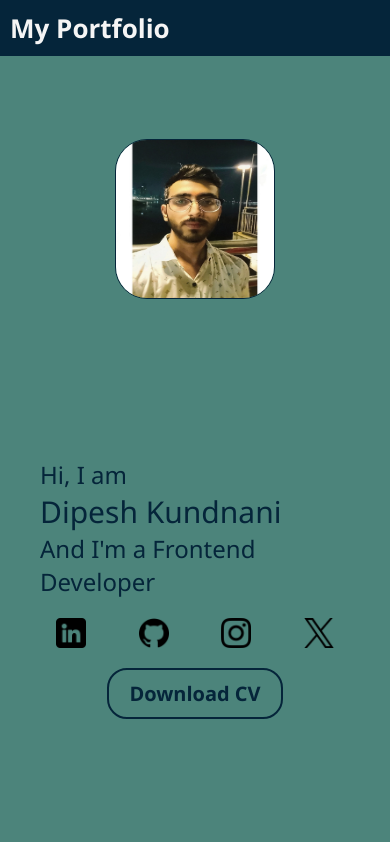
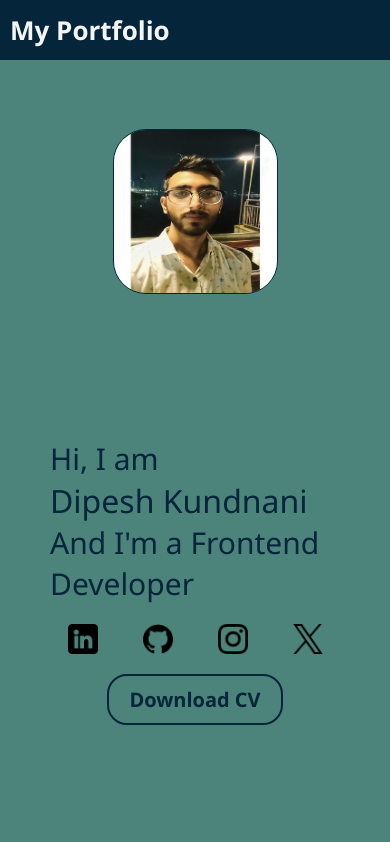
Before and after one commit to dipeshkundnani/Dipesh-Portfolio-Website, a plain HTML site: page index.html in a window 390 px wide. Shown: the top 842 px of the page. Drawn offline with nearby package versions, Linux system fonts and the light colour scheme.

Commit message:
responsive code enhanced

```diff
--- a/index.html
+++ b/index.html
@@ -39,9 +39,11 @@
 
         <div id="right">
             <div id="intro">
-                <h3>Hi, I am </h3>
-                <span>Dipesh Kundnani</span>
-                <h3>And I'm a Frontend Developer</h3>
+                <div id="introtext">
+                  <h3>Hi, I am </h3>
+                  <span>Dipesh Kundnani</span>
+                  <h3>And I'm a Frontend Developer</h3>
+                </div>
                 <div id="social">
                     <img class="social-img" src="./Images/linkedin.png" alt="linkedin">
                     <img class="social-img" src="./Images/github.png" alt="github">
@@ -62,7 +64,7 @@
         <div class="title">About Me</div>
         <div id="subtitle">Frontend Developer!</div>
         <div id="detail">
-          My name is Dipesh Kundnani, 22 years old. I live<br> in Ulhasnagar. I have completed my graduation in B.Sc[Information Technology] from Mumbai University.
+          My name is Dipesh Kundnani, 22 years old. I live in Ulhasnagar. I have completed my graduation in B.Sc[Information Technology] from Mumbai University.
           <!-- at Smt. CHM College in Ulhasnagar. -->
         </div>
         <div id="more">
--- a/responsive.css
+++ b/responsive.css
@@ -43,6 +43,7 @@
     font-weight: bold;
     background-color: rgb(5, 37, 58);
     visibility: visible;
+    height: 60px;
 }
 
 #navlinks{
@@ -96,13 +97,16 @@
     flex-direction: column;
     height: 100%;
     width: 100%;
-    padding: 20px;
-    padding-top: 90px;
+    padding-top: 60px;
 }
 
 #mainbox>#left{
     width: 100%;
     height: 50%;
+    margin-top: 25px;
+}
+
+#mainbox>#left>.pbox{
     display: flex;
     justify-content: center;
     align-items: center;
@@ -117,8 +121,8 @@
 }
 
 .pbox>img{
-    height: 160px;
-    width: 160px;
+    height: 165px;
+    width: 165px;
     border: 1px solid rgb(5, 37, 58);
     border-radius: 20%;
     background-position: center;
@@ -127,33 +131,33 @@
 
 #mainbox>#right{
     width: 100%;
-    height: 90%;
+    height: 100%;
     display: flex;
     align-items: center;
     color: rgb(5, 37, 58);
 }
 
-#right>#intro{
-    margin: 20px 10px;
+#right>#intro>#introtext{
+    padding: 0px 20px;
 }
 
 #intro>h3{
-    font-size: 24px;
+    font-size: 28px;
     font-weight: 400;
-    padding-left: 10px;
 }
 
-#intro>span{
-    font-size: 30px;
+#intro>#introtext>span{
+    font-size: 32px;
     color: rgb(5, 37, 58);
     font-weight: 500;
-    padding-left: 10px;
 }
 
 #intro>#social{
     width: 100%;
     margin-top: 20px;
+    padding: 0px 15px;
     display: flex;
+    align-items: center;
     justify-content: space-around;
 }
 
@@ -170,7 +174,7 @@
 }
 
 #cv{
-    margin-top: 20px;
+    margin: 20px 0px;
     display: flex;
     justify-content: center;
 }
@@ -204,7 +208,7 @@
 /* about */
 
 #about{
-    height: 100vh;
+    height: 100%;
     width: 100%;
     display: block;
 }
@@ -215,7 +219,6 @@
     display: flex;
     justify-content: center;
     align-items: center;
-    margin-top: 50px;
 }
 
 .title{
@@ -239,10 +242,10 @@
 }
 
 #infobox>#detail{
-    font-size: 21px;
+    font-size: 22px;
     font-weight: 500;
     text-align: center;
-    margin: 20px 40px
+    margin: 25px 40px;
 }
 
 #infobox>#more{
--- a/style.css
+++ b/style.css
@@ -120,12 +120,12 @@ html,body{
     margin: 0 30px;
 }
 
-#intro>h3{
+#intro>#introtext>h3{
     font-size: 30px;
     font-weight: 400;
 }
 
-#intro>span{
+#intro>#introtext>span{
     font-size: 54px;
     font-weight: 500;
     color: rgb(5, 37, 58);
```
